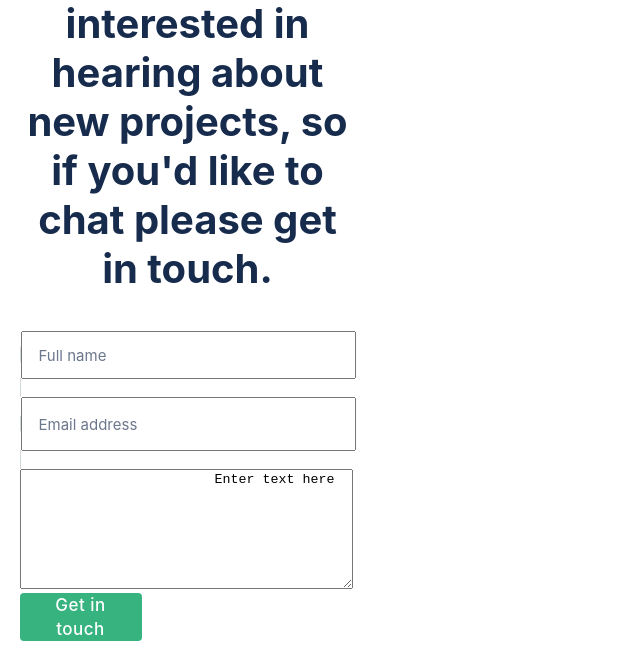
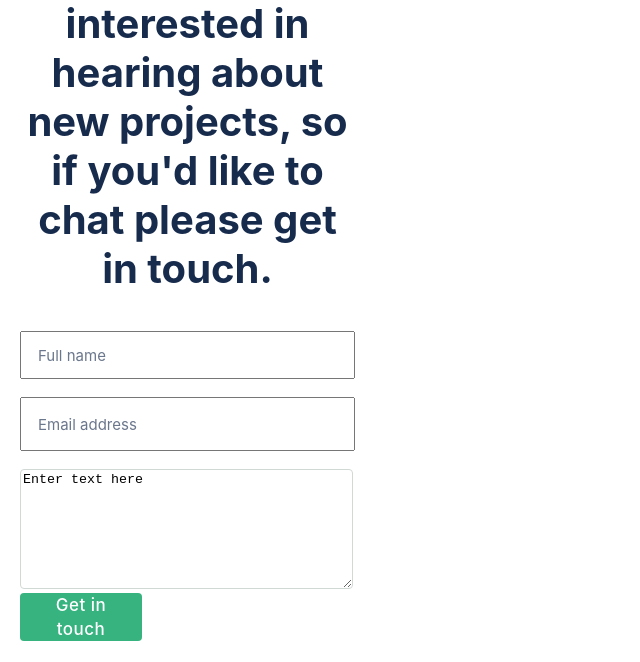
Before and after one commit to kiplaacollo/Portfolio-website, a website: page index.html in a window 1280 px wide. Shown: the part 5637-6299 px from the top of the page, without its empty margins (0-640 px from the left). Drawn offline with Linux system fonts and the light colour scheme.

Commit message:
Update CSS and HTML

```diff
--- a/index.html
+++ b/index.html
@@ -341,15 +341,12 @@
                 <p class="primary_txt_F"> I'm always interested in hearing about new projects, so if you'd like to chat please get in touch.</p>
             </div>
             <div class="form_f">
-                <form >
-                    <span class="container_f"><input type="text" class="fname" name="fullname" placeholder="Full name"><br><br></span>
+                <form action="https://formspree.io/f/{form_id}" method="post">
+                    <input type="text" class="fname" name="fullname" placeholder="Full name"><br><br>
 
-                    <span class="container_f"><input type="text" class="email" name="email" placeholder="Email address"><br><br></span>
+                   <input type="text" class="email" name="email" placeholder="Email address"><br><br>
 
-                    <textarea class="txt_area" placeholder="Enter text here">
-                        Enter text here
-
-                        </textarea>
+                    <textarea class="txt_area" placeholder="Enter text here">Enter text here</textarea>
                         <button type="button" class="button"><p class="btx1">Get in touch</p></button>
                   </form>
                   <div class="social_icon_container">
--- a/styles.css
+++ b/styles.css
@@ -1429,7 +1429,7 @@ button:hover {
   flex-grow: 0;
 }
 
-.container_f {
+.input, textarea {
   height: 48px;
 
   /*  position: absolute;
```
